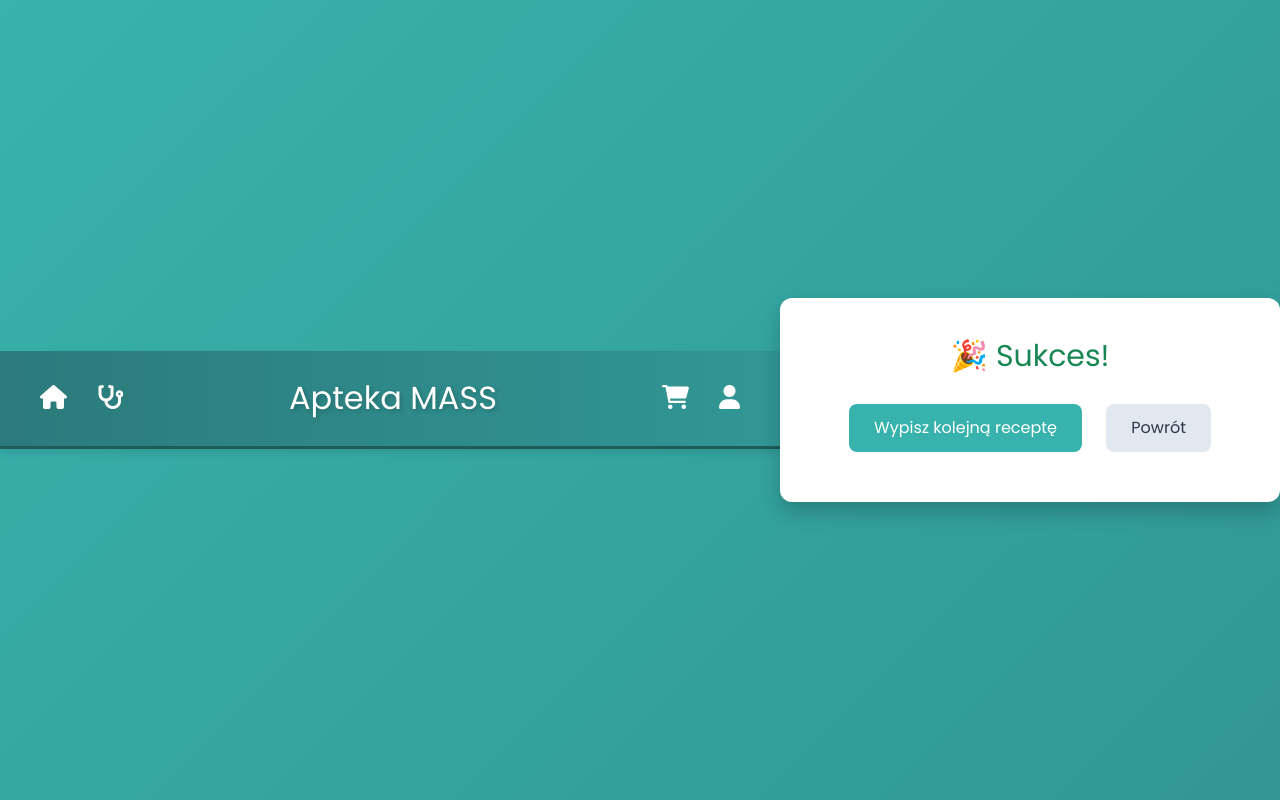
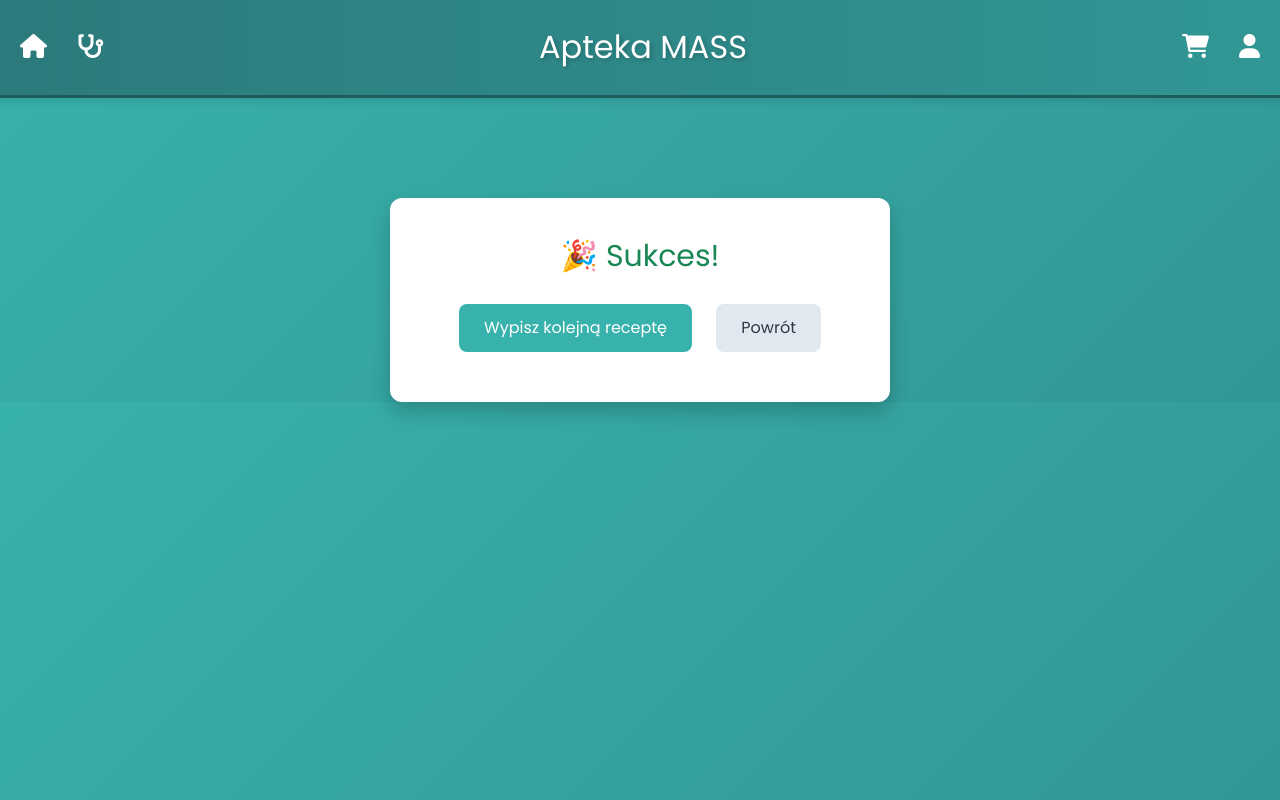
Before and after one commit to mmciezak/MASS, a Django app: template MASS/pharmacy/mass/templates/success_prescription.html in a window 1280 px wide. Run offline with Django 5.2, Linux system fonts and the light colour scheme; the template is opened without the code that fills it, so the values that code supplies are empty; some libraries are stand-ins or nearby versions.

Commit message:
naprawa success_prescription.html

```diff
--- a/MASS/pharmacy/mass/templates/success_prescription.html
+++ b/MASS/pharmacy/mass/templates/success_prescription.html
@@ -8,14 +8,16 @@
     <link rel="stylesheet" href="https://cdnjs.cloudflare.com/ajax/libs/bootstrap/5.3.0/css/bootstrap.min.css">
     <style>
         body {
-            font-family: 'Poppins', sans-serif;
+            font-family: 'Poppins', Arial, sans-serif;
+            background-size: cover;
             background: linear-gradient(135deg, #38b2ac, #319795);
-            color: #fff;
             display: flex;
-            justify-content: center;
+            flex-direction: column;
             align-items: center;
-            height: 100vh;
             margin: 0;
+            padding: 0px 20px;
+            height: 100%;
+            text-align: center;
         }
         .container {
             background: #ffffff;
@@ -26,6 +28,7 @@
             text-align: center;
             width: 100%;
             max-width: 500px;
+            margin-top: 100px;
         }
         .container h1 {
             font-size: 30px;
```
